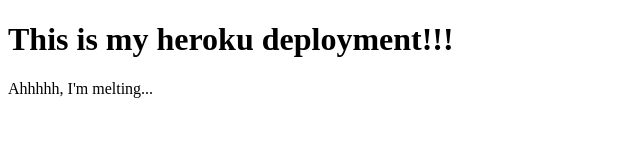
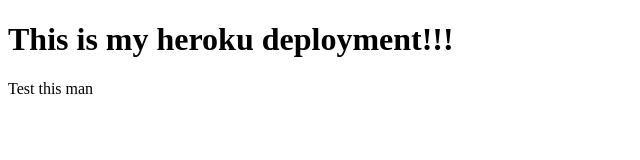
Before and after one commit to tarzancamm/deploymentDemo, a website: page index.html in a window 1280 px wide. Shown: the full height of the page, 0-640 px from the left. Drawn offline with Linux system fonts and the light colour scheme.

Commit message:
New test

```diff
--- a/index.html
+++ b/index.html
@@ -8,6 +8,6 @@
 </head>
 <body>
   <h1>This is my heroku deployment!!!</h1>
-  <p>Ahhhhh, I'm melting...</p>
+  <p>Test this man</p>
 </body>
 </html>
```
